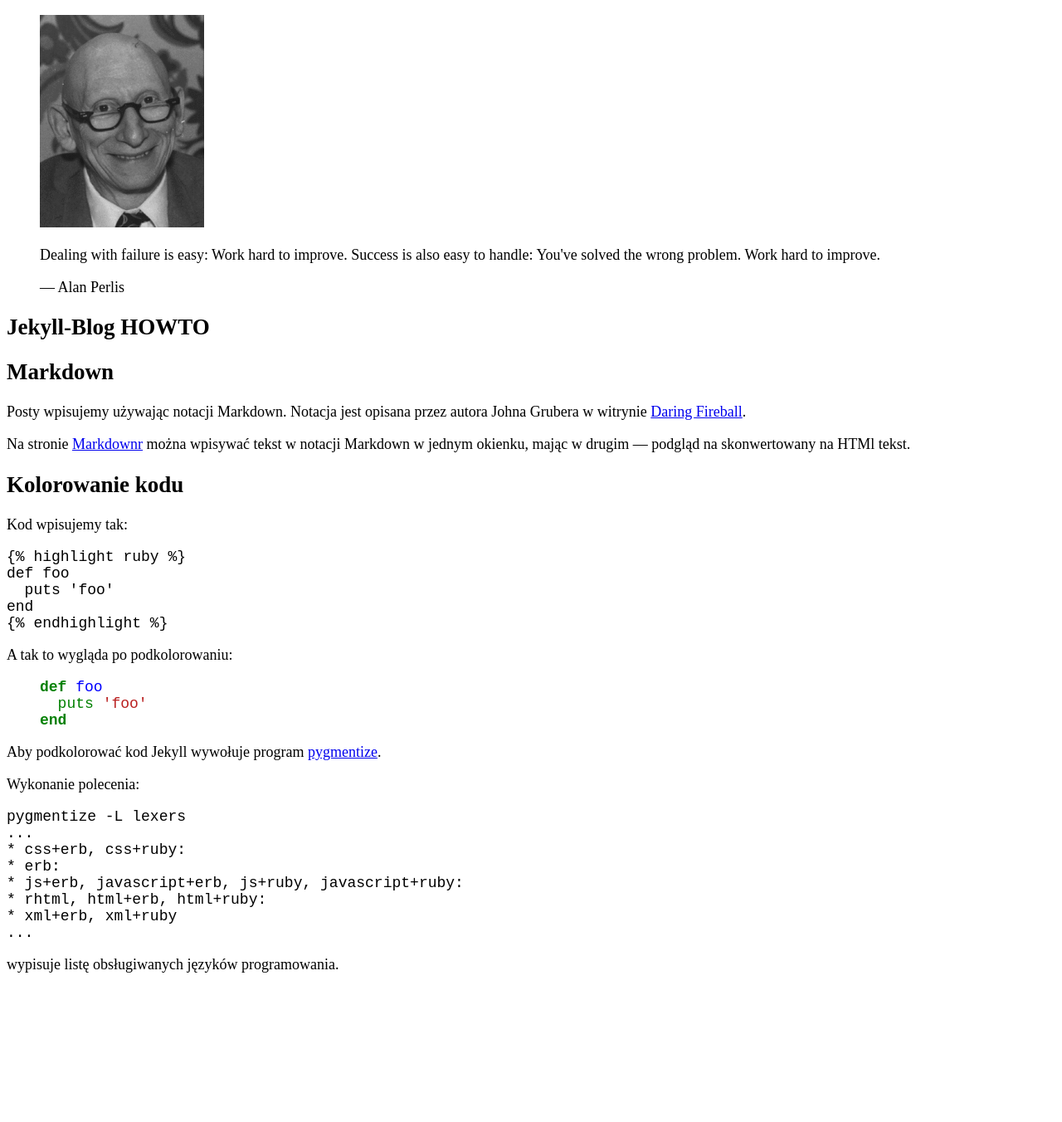
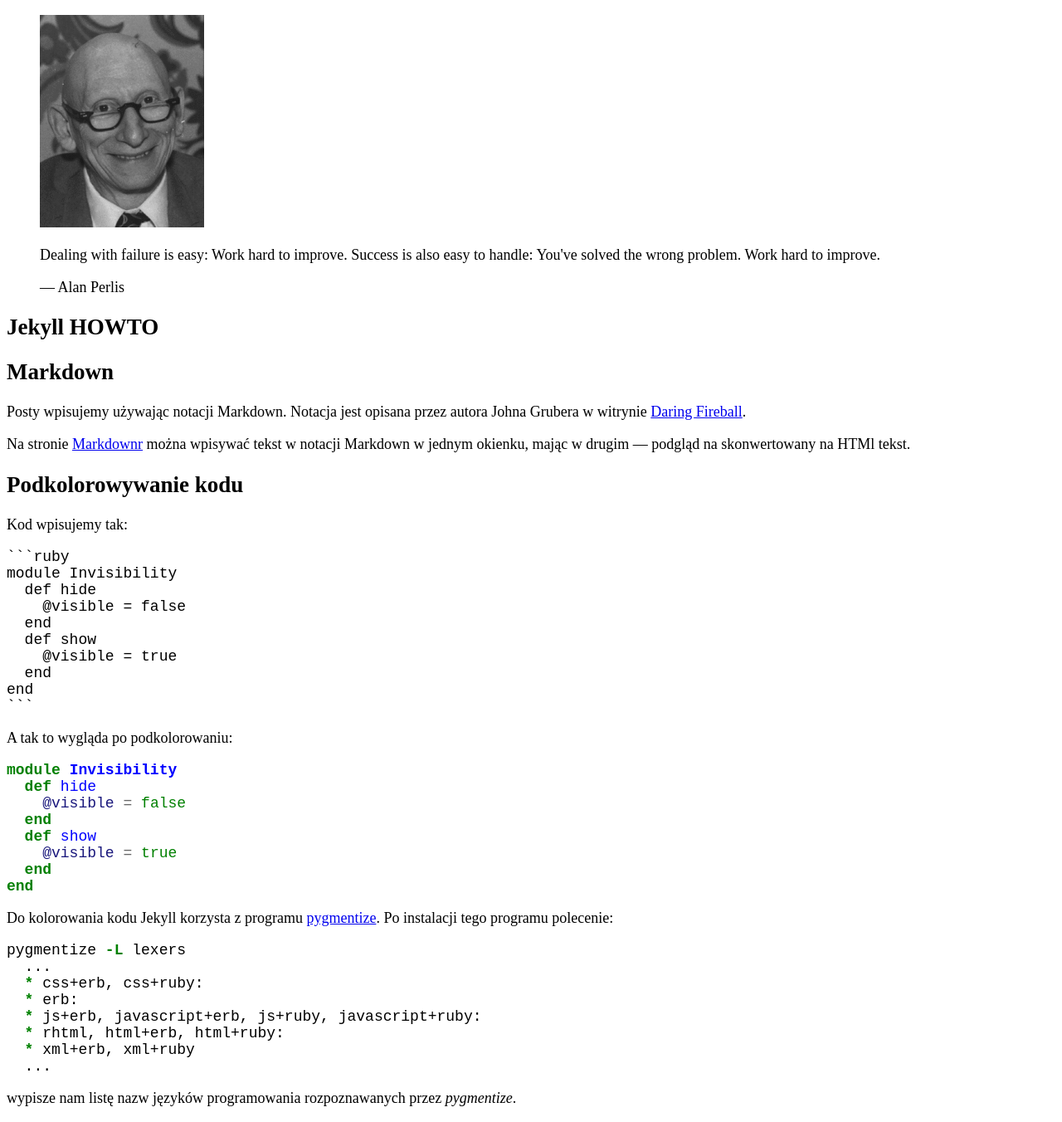
Before and after one commit to joliment/wbzyl.github.com, a Jekyll site: the page built from _posts/2013-02-28-jekyll-howto.md, in a window 1280 px wide. Shown: the whole page at 83% size. Built offline with Jekyll 4.4.1, drawn with Linux system fonts in a browser that asks for light colours; Markdown is read by kramdown in place of the engine named in the settings; before the commit the page ends 1191 px from its top, so only the background shows below that.

Commit message:
rdiscount -> redcarpet & fenced code blocks

````diff
--- a/_config.yml
+++ b/_config.yml
@@ -1,3 +1,3 @@
-markdown: rdiscount
+markdown: redcarpet
 permalink: ":year/:month/:day/:title/"
 pygments: true
--- a/_posts/2013-02-28-jekyll-howto.md
+++ b/_posts/2013-02-28-jekyll-howto.md
@@ -1,6 +1,6 @@
 ---
 layout: post
-title: Jekyll-Blog HOWTO
+title: Jekyll HOWTO
 tags: [jekyll, example]
 description: "przykładowy post"
 ---
@@ -29,39 +29,48 @@ HTMl tekst.
 
 [markdownr]: http://markdownr.com/ "markdown online previewer"
 
-
-## Kolorowanie kodu
+## Podkolorowywanie kodu
 
 Kod wpisujemy tak:
 
-<pre>
-&#123;% highlight ruby %&#125;
-def foo
-  puts 'foo'
+<pre>&#x60;&#x60;&#x60;ruby
+module Invisibility
+  def hide
+    @visible = false
+  end
+  def show
+    @visible = true
+  end
 end
-&#123;% endhighlight %&#125;
+&#x60;&#x60;&#x60;
 </pre>
 
 A tak to wygląda po podkolorowaniu:
 
-{% highlight ruby %}
-def foo
-  puts 'foo'
+```ruby
+module Invisibility
+  def hide
+    @visible = false
+  end
+  def show
+    @visible = true
+  end
 end
-{% endhighlight %}
+```
 
-Aby podkolorować kod Jekyll wywołuje program
+Do kolorowania kodu Jekyll korzysta z programu
 [pygmentize](http://pygments.org/docs/cmdline/).
+Po instalacji tego programu polecenie:
 
-Wykonanie polecenia:
-
-    pygmentize -L lexers
-    ...
-    * css+erb, css+ruby:
-    * erb:
-    * js+erb, javascript+erb, js+ruby, javascript+ruby:
-    * rhtml, html+erb, html+ruby:
-    * xml+erb, xml+ruby
-    ...
-
-wypisuje listę obsługiwanych języków programowania.
+```sh
+pygmentize -L lexers
+  ...
+  * css+erb, css+ruby:
+  * erb:
+  * js+erb, javascript+erb, js+ruby, javascript+ruby:
+  * rhtml, html+erb, html+ruby:
+  * xml+erb, xml+ruby
+  ...
+```
+wypisze nam listę nazw języków programowania rozpoznawanych
+przez *pygmentize*.
````
